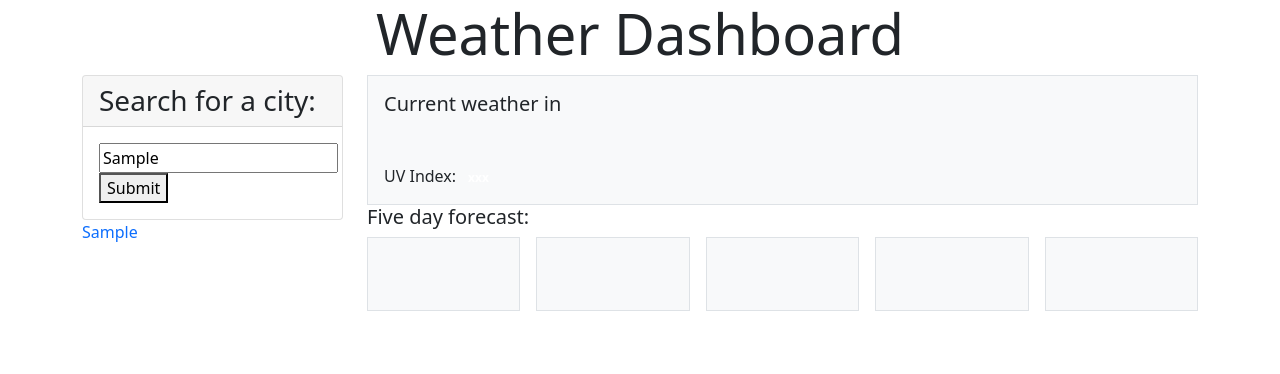
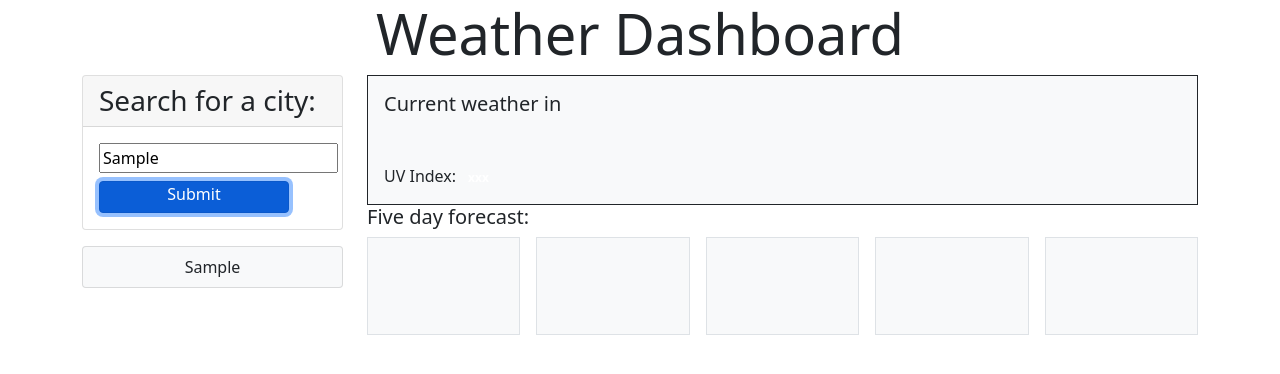
Before and after one commit to chaitra-srinivas/Weather-Dashboard, a plain HTML site: page index.html in a window 1280 px wide. Both pictures are taken after typing "Sample" into the empty fields and a click on the button "Submit". Drawn offline with nearby package versions, Linux system fonts and the light colour scheme; no server answers.

Commit message:
Some changes to the stylesheet

```diff
--- /dev/null
+++ b/assets/css/new-style.css
@@ -0,0 +1,5 @@
+#submit-city{
+    width: 190px;
+}
+.forecast-card{
+   background-color: cadetblue;}
--- a/assets/css/style.css
+++ b/assets/css/style.css
@@ -1,4 +1,4 @@
-:root {
+/* :root {
     --primary: #d6dde6;
     --secondary: #a7b5dd;
     --tertiary: #5f819c;
--- a/assets/js/script.js
+++ b/assets/js/script.js
@@ -174,8 +174,8 @@ for(var i=0;i<cityList.length;i++){
 
     var cityName = cityList[i];
     /* getCityWeather(cityName) */
-    var anchorEl = $('<a>').attr('href','#').attr('onClick',`getCityWeather('${cityName}')`).attr('class','text-decoration-none').append(cityName);
-    var listItem = $('<li>').append(anchorEl);
+    var anchorEl = $('<a>').attr('href','#').attr('onClick',`getCityWeather('${cityName}')`).attr('class','text-decoration-none text-dark').append(cityName);
+    var listItem = $('<li>').attr('class','list-group-item bg-light text-center mt-2').append(anchorEl);
     $('#search-list').append(listItem);
 }
 
--- a/index.html
+++ b/index.html
@@ -10,7 +10,7 @@
         integrity="sha384-F3w7mX95PdgyTmZZMECAngseQB83DfGTowi0iMjiWaeVhAn4FJkqJByhZMI3AhiU" crossorigin="anonymous">
     <link rel="stylesheet" href="https://cdnjs.cloudflare.com/ajax/libs/font-awesome/5.11.2/css/all.min.css">
     <script type="text/javascript" src="https://cdnjs.cloudflare.com/ajax/libs/moment.js/2.27.0/moment.min.js"></script>
-<!--     <link rel="stylesheet" href="./assets/css/style.css" /> -->
+ <link rel="stylesheet" href="./assets/css/new-style.css" />
 </head>
 
 <body>
@@ -26,12 +26,12 @@
             <div class="card">
                 <h3 class="card-header">Search for a city:</h3>
                 <form id="search-form" class="card-body">
-                    <input id="city-name" type="text" autofocus="true" class="form-input" placeholder="Search!" />
-                    <button type="submit" id="submit-city" class="btn-small">Submit</button>
+                    <input id="city-name" type="text" autofocus="true" class="form-input" placeholder="Search!" /></br>
+                    <button type="submit" id="submit-city" class="mt-2 pt-0 btn-block btn btn-primary">Submit</button>
                 </form>
             </div>
             <div class="search-history">
-                <ul id="search-list" class="list-unstyled">
+                <ul id="search-list" class="list-unstyled list-group mt-2">
 
                 </ul>
             </div>
@@ -40,7 +40,7 @@
         <div class="col-9">
             <div class="row g-2">
                 <div class="col-12">
-                    <div class="p-3 border bg-light">
+                    <div class="p-3 border border-dark bg-light">
                         <h5>Current weather in <span id="city-name-cur-date"> </span></h5>
                         <img id="cur-icon"></img>
                         <p id="cur-temp"></p>
@@ -55,8 +55,8 @@
             <h5>Five day forecast:</h5>
             <div class="row row-cols-2 row-cols-lg-5 g-2 g-lg-3">
                 <div class="col">
-                    <div class="p-3 border bg-light" id="forecast-day1">
-                        <span id="forecast-date1"></span>
+                    <div class="forecast-card p-3 border bg-light" id="forecast-day1">
+                        <span id="forecast-date1"></span></br>
                         <img id="forecast-icon1"/>
                         <p id="forecast-temp1"></p>
                         <p id="forecast-wind1"></p>
@@ -65,7 +65,7 @@
                 </div>
                 <div class="col">
                     <div class="p-3 border bg-light" id="forecast-day2">
-                        <span id="forecast-date2"></span>
+                        <span id="forecast-date2"></span></br>
                         <img id="forecast-icon2"/>
                         <p id="forecast-temp2"></p>
                         <p id="forecast-wind2"></p>
@@ -74,7 +74,7 @@
                 </div>
                 <div class="col">
                     <div class="p-3 border bg-light" id="forecast-day3">
-                        <span id="forecast-date3"></span>
+                        <span id="forecast-date3"></span></br>
                         <img id="forecast-icon3"/>
                         <p id="forecast-temp3"></p>
                         <p id="forecast-wind3"></p>
@@ -83,7 +83,7 @@
                 </div>
                 <div class="col">
                     <div class="p-3 border bg-light" id="forecast-day4">
-                        <span id="forecast-date4"></span>
+                        <span id="forecast-date4"></span></br>
                         <img id="forecast-icon4"/>
                         <p id="forecast-temp4"></p>
                         <p id="forecast-wind4"></p>
@@ -92,7 +92,7 @@
                 </div>
                 <div class="col">
                     <div class="p-3 border bg-light" id="forecast-day5">
-                        <span id="forecast-date5"></span>
+                        <span id="forecast-date5"></span></br>
                         <img id="forecast-icon5"/>
                         <p id="forecast-temp5"></p>
                         <p id="forecast-wind5"></p>
```
